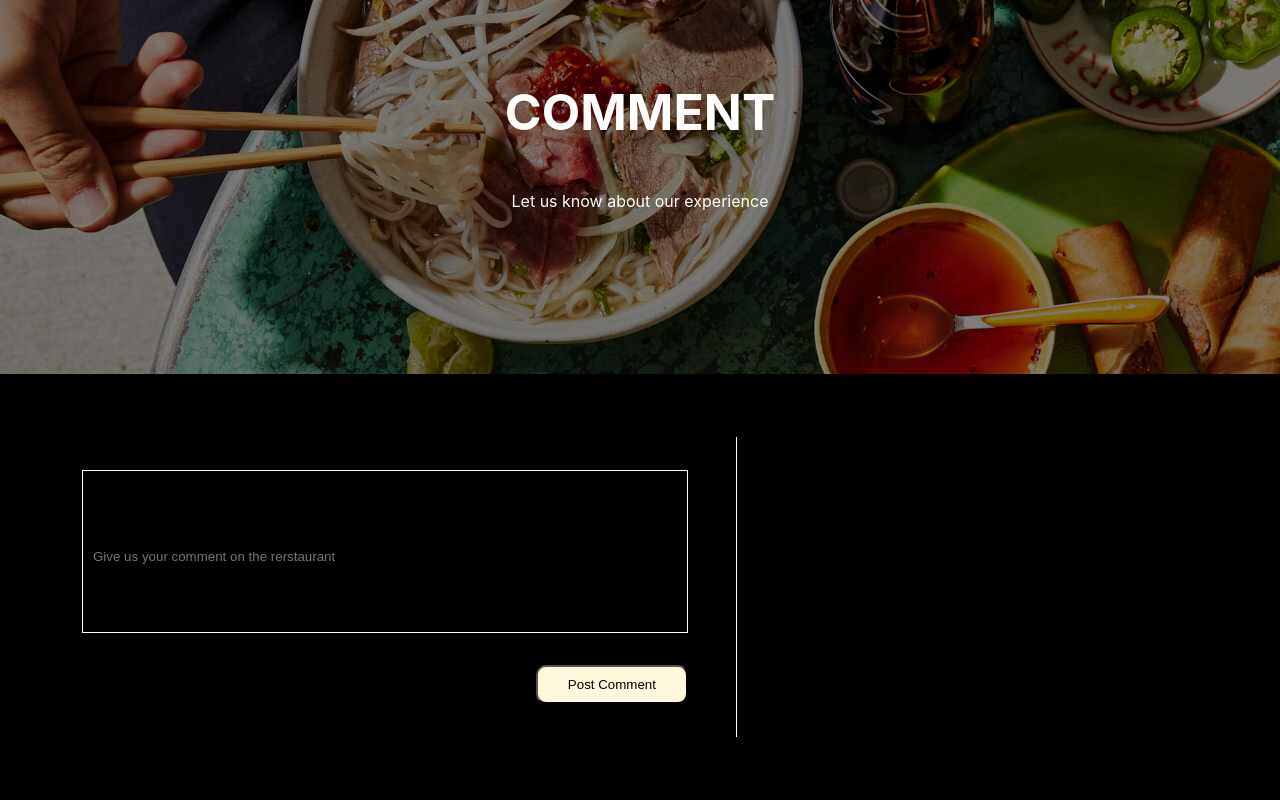
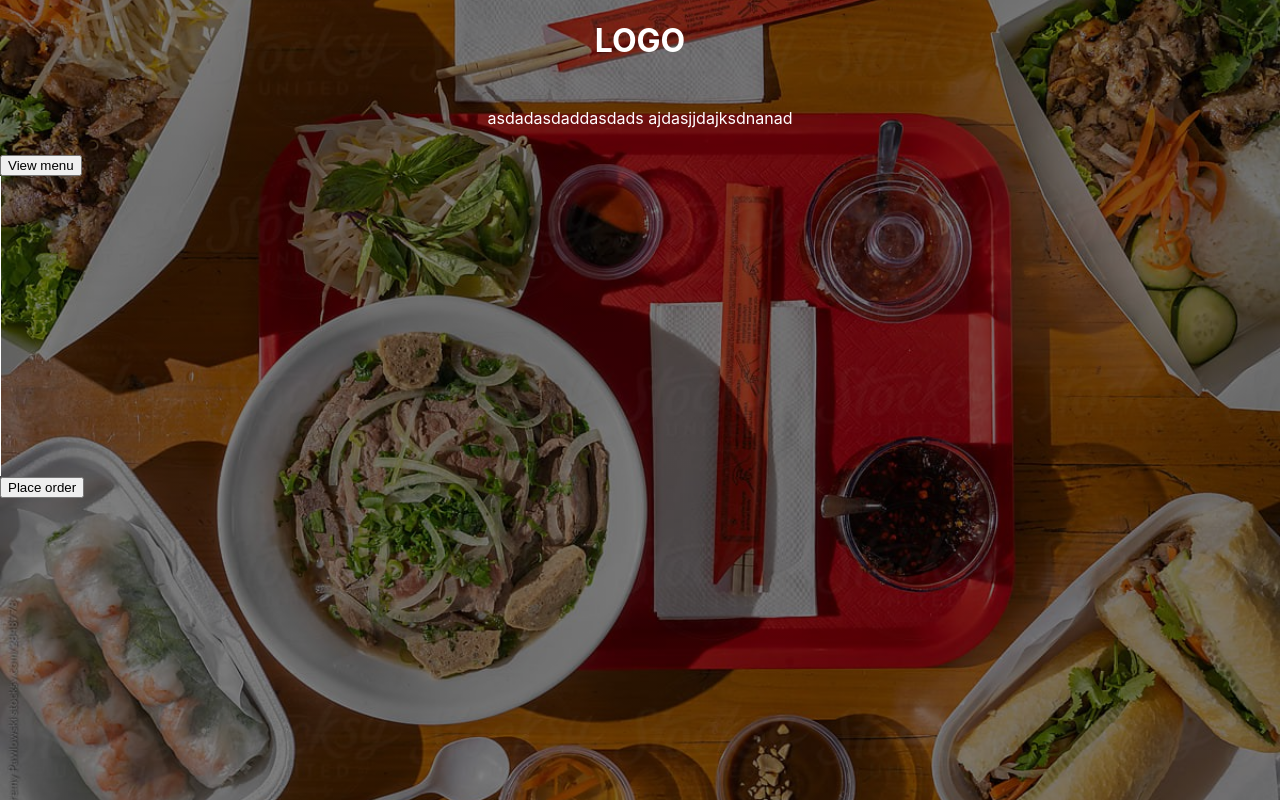
Before and after one commit to H13062/Project3444, a React (Create React App) app: page / in a window 1280 px wide. Built offline with nearby package versions, Linux system fonts and the light colour scheme.

Commit message:
fix some bugs and did some work on Home

```diff
--- a/src/App.js
+++ b/src/App.js
@@ -1,7 +1,7 @@
 import React from 'react';
 import './App.css';
 
-import { Register, AboutUs, Comment } from "./pages"
+import { Register, AboutUs, Comment, Home } from "./pages"
 
 
 import {Navbar} from "./component"
@@ -12,7 +12,8 @@
       {/* <Navbar/> */}
        {/* <Register /> */}
       {/* <AboutUs /> */}
-      <Comment />
+      {/* <Comment /> */}
+      <Home/>
 
     </>
   );
--- a/src/pages/About/AboutUs.js
+++ b/src/pages/About/AboutUs.js
@@ -1,5 +1,5 @@
 import React from 'react'
-import './aboutus.css';
+import './AboutUs.css';
 import {images} from '../../constants';
 
 const AboutUs = () => {
--- a/src/pages/Home/Home.css
+++ b/src/pages/Home/Home.css
@@ -1,5 +1,3 @@
-
-
 
 .full-page{
     color:white;
@@ -13,17 +11,32 @@
     background-image: linear-gradient( rgba(0, 0, 0, 0.5), rgba(0, 0, 0, 0.5) ), url("../../assets/Home-background.jpg");
 }
 .Wrapper{
-
+    display: flex;
+    flex-direction: column;
+    height: max-content;
+    overflow: auto;
+}
+.Logo{
+    display: flex;
+    justify-content: center;
+    margin: 0;
+    padding: 0 0;
+}
+.Logo-p{
+    display: flex;
+    justify-content: center;
+    padding: 10px 0;
+    margin: 0;
 }
 .button-space{
 
 }
 
 .left-button{
-
+    width: 50%;
 }
 .right-button{
-
+    width: 50%;
 }
 
 .dash{
--- a/src/pages/index.js
+++ b/src/pages/index.js
@@ -1,8 +1,10 @@
 import Register from './Register/register';
-import AboutUs from './About/aboutus';
+import AboutUs from './About/AboutUs';
 import Comment from './Comment/comment';
+import Home from './Home/Home'
 export {
     Register,
     AboutUs,
-    Comment
+    Comment,
+    Home
 };
```
